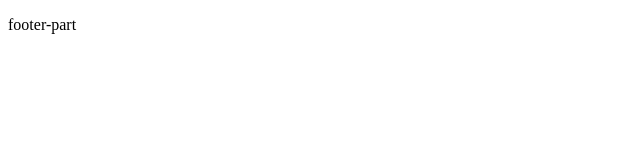
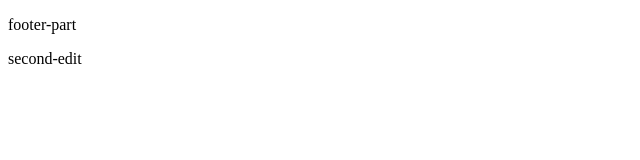
Before and after one commit to shumatukadai/shumatukadai, a plain HTML site: page index.html in a window 1280 px wide. Shown: the full height of the page, 0-640 px from the left. Drawn offline with Linux system fonts and the light colour scheme.

Commit message:
create test-branch

```diff
--- a/index.html
+++ b/index.html
@@ -13,5 +13,6 @@
 <script src=""></script>
 <footer>
   <p>footer-part</p>
+  <p>second-edit</p>
 </footer>
 </html>
```
